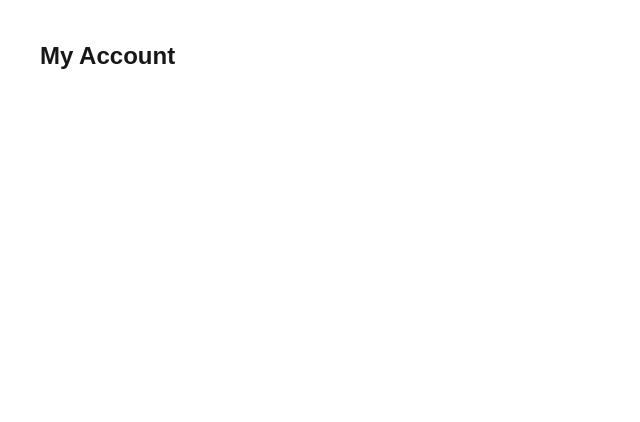
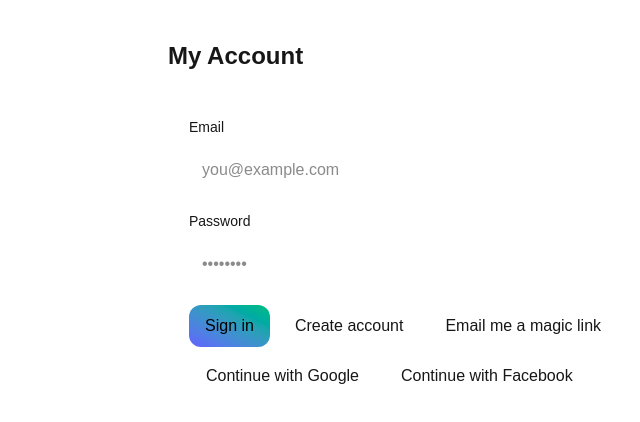
Before and after one commit to KritterBizkitz/apostolicstudy-web, a Next.js app: page /account in a window 1280 px wide. Shown: the top 422 px of the page, without its empty margins (232-872 px from the left). Built offline with nearby package versions, Linux system fonts and the light colour scheme; no server answers.

Commit message:
callback

```diff
--- a/src/app/account/page.tsx
+++ b/src/app/account/page.tsx
@@ -1,9 +1,116 @@
-// src/app/account/page.tsx
+"use client";
+
+import { useEffect, useState } from "react";
+import { supabase } from "../../lib/supabaseClient";
+
 export default function AccountPage() {
+  const [email, setEmail] = useState("");
+  const [pw, setPw] = useState("");
+  const [me, setMe] = useState<string | null>(null);
+  const [msg, setMsg] = useState<string | null>(null);
+
+  useEffect(() => {
+    supabase.auth.getUser().then(({ data }) => setMe(data.user?.email ?? null));
+    const { data: sub } = supabase.auth.onAuthStateChange((_e, session) =>
+      setMe(session?.user?.email ?? null)
+    );
+    return () => sub.subscription.unsubscribe();
+  }, []);
+
+  async function signInWithPassword() {
+    setMsg(null);
+    const { error } = await supabase.auth.signInWithPassword({ email, password: pw });
+    setMsg(error ? error.message : "Signed in.");
+  }
+
+  async function signUpWithPassword() {
+    setMsg(null);
+    const { error } = await supabase.auth.signUp({ email, password: pw });
+    setMsg(error ? error.message : "Check your email to confirm your account.");
+  }
+
+  async function sendMagicLink() {
+    setMsg(null);
+    const { error } = await supabase.auth.signInWithOtp({
+      email,
+      options: { emailRedirectTo: `${location.origin}/auth/callback` },
+    });
+    setMsg(error ? error.message : "Magic link sent. Check your inbox.");
+  }
+
+  async function signInWithProvider(p: "google" | "facebook") {
+    setMsg(null);
+    const { error } = await supabase.auth.signInWithOAuth({
+      provider: p,
+      options: { redirectTo: `${location.origin}/auth/callback` },
+    });
+    if (error) setMsg(error.message);
+  }
+
+  async function signOut() {
+    await supabase.auth.signOut();
+    setMsg("Signed out.");
+  }
+
   return (
-    <main className="mx-auto max-w-3xl px-4 py-10">
+    <main className="mx-auto max-w-lg px-4 py-10">
       <h1 className="text-2xl font-semibold">My Account</h1>
-      <p className="text-white/70 mt-2">Sign-in and profile coming soon.</p>
+
+      {me ? (
+        <div className="mt-4 space-y-3 rounded-2xl border border-white/10 bg-white/[0.05] p-5">
+          <div className="text-white/80">Signed in as <strong>{me}</strong></div>
+          <button
+            onClick={signOut}
+            className="rounded-xl px-4 py-2 bg-white/10 border border-white/10 hover:bg-white/15"
+          >
+            Sign out
+          </button>
+        </div>
+      ) : (
+        <div className="mt-6 grid gap-6">
+          <div className="rounded-2xl border border-white/10 bg-white/[0.05] p-5 space-y-3">
+            <label className="block text-sm">Email</label>
+            <input
+              value={email}
+              onChange={(e) => setEmail(e.target.value)}
+              className="w-full rounded-xl bg-white/5 border border-white/10 px-3 py-2 outline-none"
+              placeholder="you@example.com"
+            />
+            <label className="block text-sm mt-2">Password</label>
+            <input
+              type="password"
+              value={pw}
+              onChange={(e) => setPw(e.target.value)}
+              className="w-full rounded-xl bg-white/5 border border-white/10 px-3 py-2 outline-none"
+              placeholder="••••••••"
+            />
+            <div className="flex flex-wrap gap-2 pt-2">
+              <button onClick={signInWithPassword}
+                className="rounded-xl px-4 py-2 bg-gradient-to-tr from-indigo-500 to-emerald-500 text-black">
+                Sign in
+              </button>
+              <button onClick={signUpWithPassword}
+                className="rounded-xl px-4 py-2 bg-white/10 border border-white/10 hover:bg-white/15">
+                Create account
+              </button>
+              <button onClick={sendMagicLink}
+                className="rounded-xl px-4 py-2 bg-white/10 border border-white/10 hover:bg-white/15">
+                Email me a magic link
+              </button>
+              <button onClick={() => signInWithProvider("google")}
+                className="rounded-xl px-4 py-2 bg-white/10 border border-white/10 hover:bg-white/15">
+                Continue with Google
+              </button>
+              <button onClick={() => signInWithProvider("facebook")}
+                className="rounded-xl px-4 py-2 bg-white/10 border border-white/10 hover:bg-white/15">
+                Continue with Facebook
+              </button>
+            </div>
+          </div>
+        </div>
+      )}
+
+      {msg && <p className="mt-4 text-white/75">{msg}</p>}
     </main>
   );
 }
--- /dev/null
+++ b/src/app/auth/callback/page.tsx
@@ -0,0 +1,36 @@
+"use client";
+
+import { useEffect, useState } from "react";
+import { useRouter } from "next/navigation";
+import { supabase } from "../../../lib/supabaseClient";
+
+export default function AuthCallback() {
+  const router = useRouter();
+  const [msg, setMsg] = useState("Finishing sign-in…");
+
+  useEffect(() => {
+    (async () => {
+      try {
+        // Requires NEXT_PUBLIC_SUPABASE_URL + ANON set and the redirect URL allowed in Supabase
+        const { error } = await supabase.auth.exchangeCodeForSession(window.location.href);
+        if (error) {
+          setMsg(error.message);
+          return;
+        }
+        setMsg("Signed in. Redirecting…");
+      } catch (e: any) {
+        setMsg(e?.message ?? "There was a problem signing you in.");
+      } finally {
+        setTimeout(() => router.replace("/app"), 600);
+      }
+    })();
+  }, [router]);
+
+  return (
+    <main className="min-h-[60vh] grid place-items-center">
+      <div className="rounded-2xl border border-white/10 bg-white/[0.05] px-5 py-4">
+        {msg}
+      </div>
+    </main>
+  );
+}
--- /dev/null
+++ b/src/lib/supabaseClient.ts
@@ -0,0 +1,8 @@
+import { createClient } from "@supabase/supabase-js";
+
+const url = process.env.NEXT_PUBLIC_SUPABASE_URL!;
+const anon = process.env.NEXT_PUBLIC_SUPABASE_ANON_KEY!;
+
+export const supabase = createClient(url, anon, {
+  auth: { persistSession: true, autoRefreshToken: true },
+});
```
